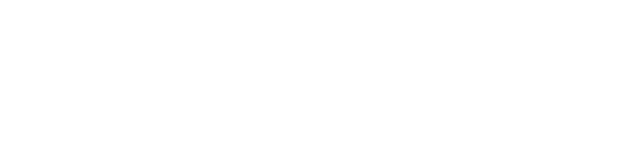
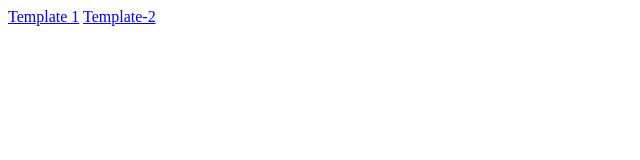
Before and after one commit to Gaya-Bolmin/Gaya-Bolmin.github.io, a plain HTML site: page index.html in a window 1280 px wide. Shown: the whole page, without its empty margins (0-640 px from the left). Drawn offline with Linux system fonts and the light colour scheme.

Commit message:
Add files via upload

```diff
--- a/index.html
+++ b/index.html
@@ -7,6 +7,7 @@
         <title>Présentation</title>
     </head>
     <body>
-
+        <a href="template-1/index.html">Template 1</a>
+        <a href="template-2/index.html">Template-2</a>
     </body>
 </html>
```
